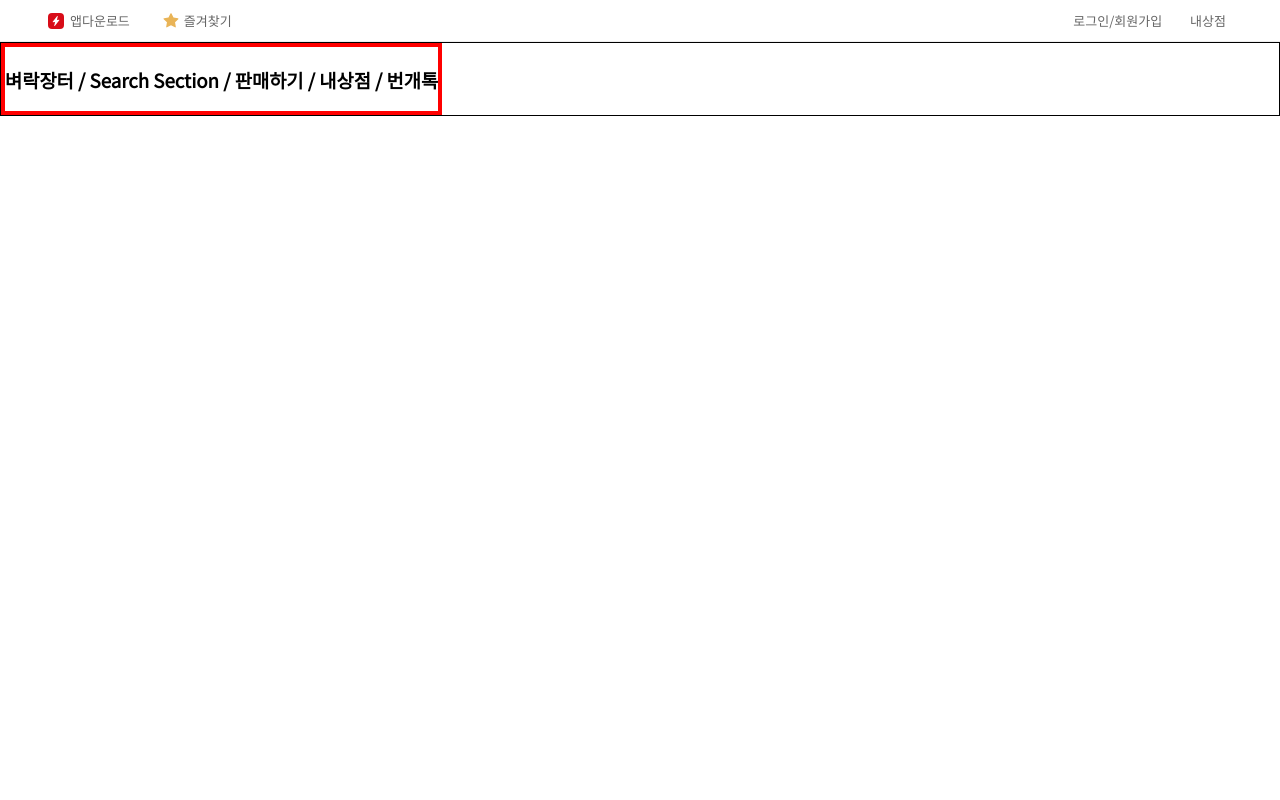
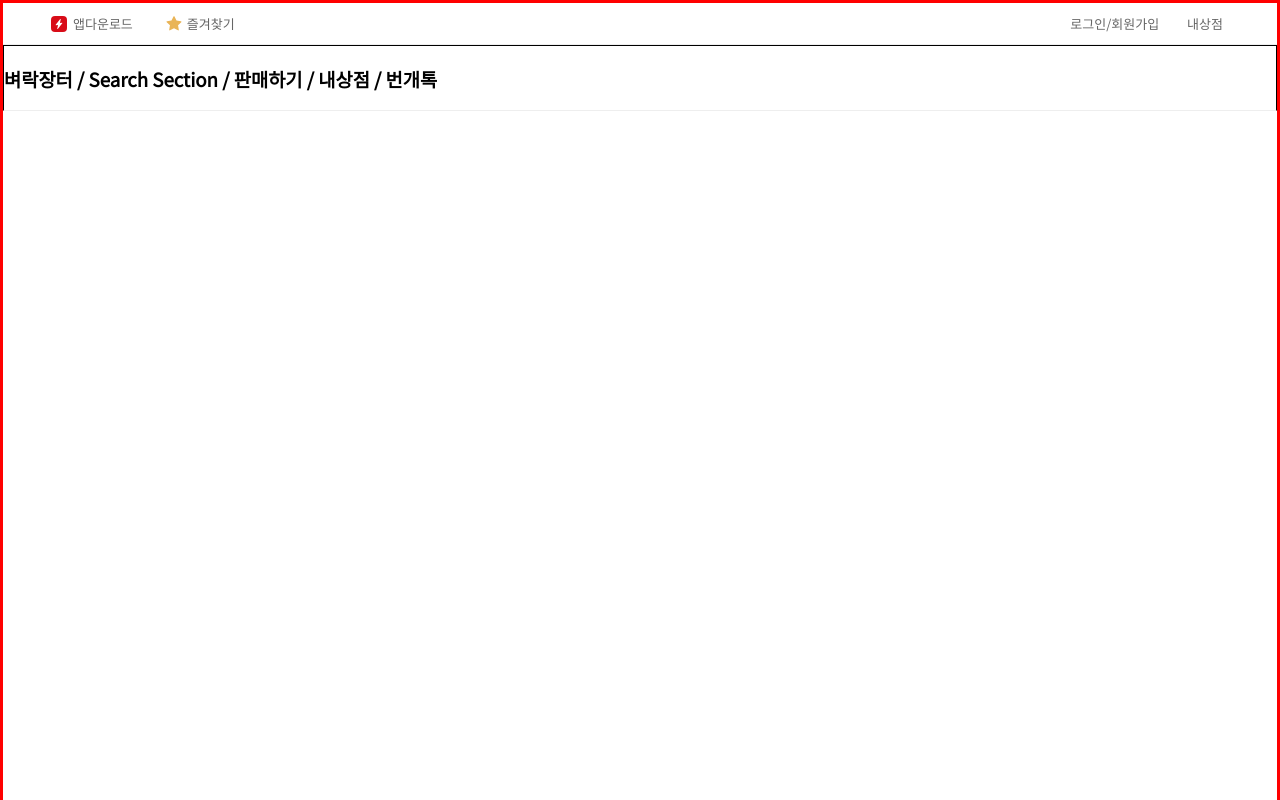
Before and after one commit to yj2dev/Lightning-marketplace-Clone, a React (Create React App) app in the folder client/: page / in a window 1280 px wide. Shown: the top 800 px of the page. Built offline with nearby package versions, Linux system fonts and the light colour scheme.

Commit message:
apply sticky

```diff
--- a/client/src/App.css
+++ b/client/src/App.css
@@ -6,9 +6,8 @@ body {
   margin: 0px;
   padding: 0px;
   user-select: none;
-  /*height: 100%;*/
+  height: 100%;
   /*width: 100%;*/
-  height:2000px;
 }
 
 ol,
--- a/client/src/layouts/Header/SearchNav/styled.js
+++ b/client/src/layouts/Header/SearchNav/styled.js
@@ -2,14 +2,15 @@ import styled from "styled-components";
 
 export const Container = styled.div`
   border: 1px solid black;
-  position: relative;
-  display: inline-block;
+  position: sticky;
+  top: 0px;
+  border-bottom: 1px solid #eeeeee;
 `;
 
 export const Test = styled.div`
-  display: inline-block;
-  border: 4px solid red;
-  position: sticky;
-  //position: fixed;
-  top: 50px;
+  //display: block;
+  //border: 4px solid red;
+  //position: sticky;
+  ////position: fixed;
+  //top: 0px;
 `;
--- a/client/src/layouts/styled.js
+++ b/client/src/layouts/styled.js
@@ -3,6 +3,7 @@ import styled from "styled-components";
 export const Container = styled.div`
   display: flex;
   flex-direction: column;
-  height: 100%;
-  position: relative;
+  //position: relative;
+  border: 3px solid red;
+  height: 3000px;
 `;
```
